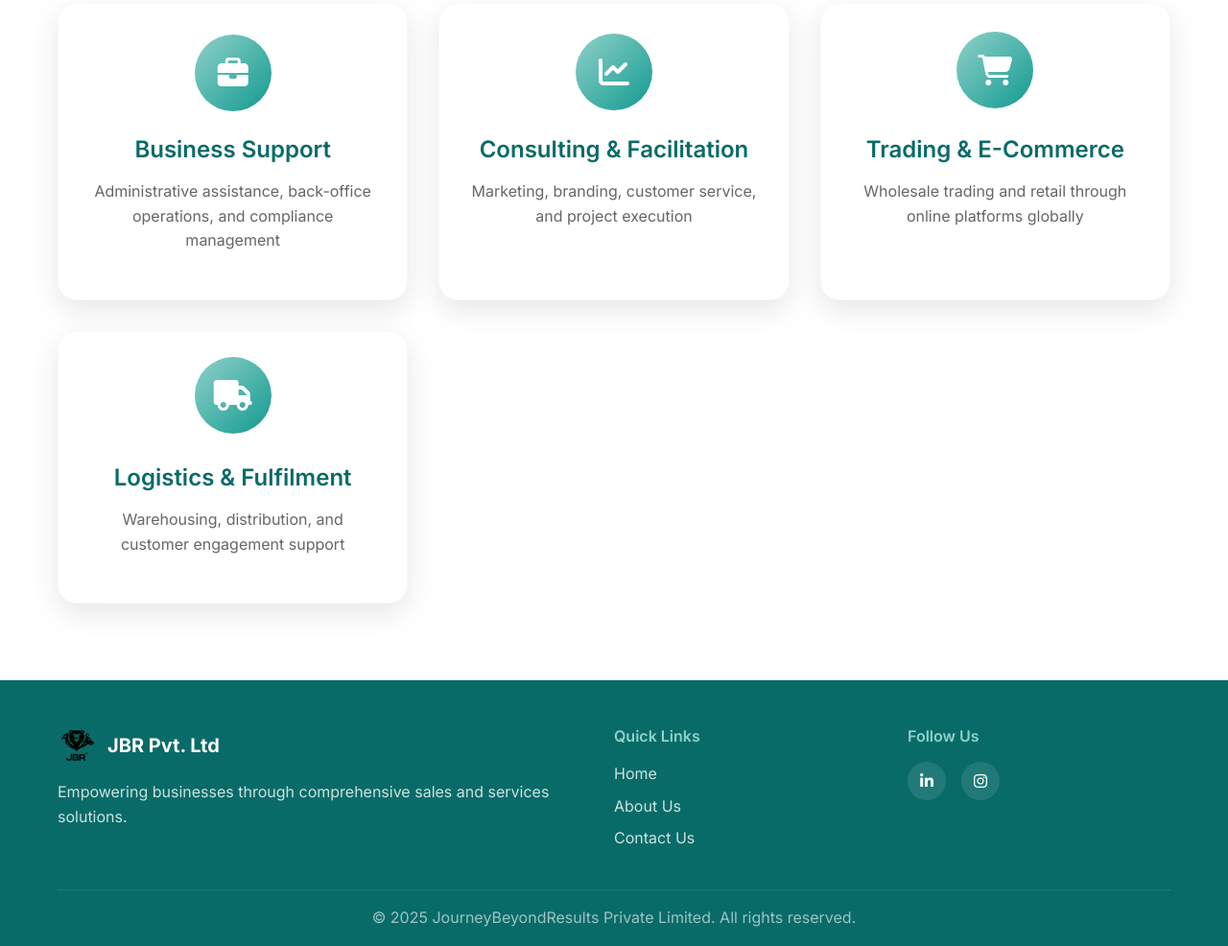
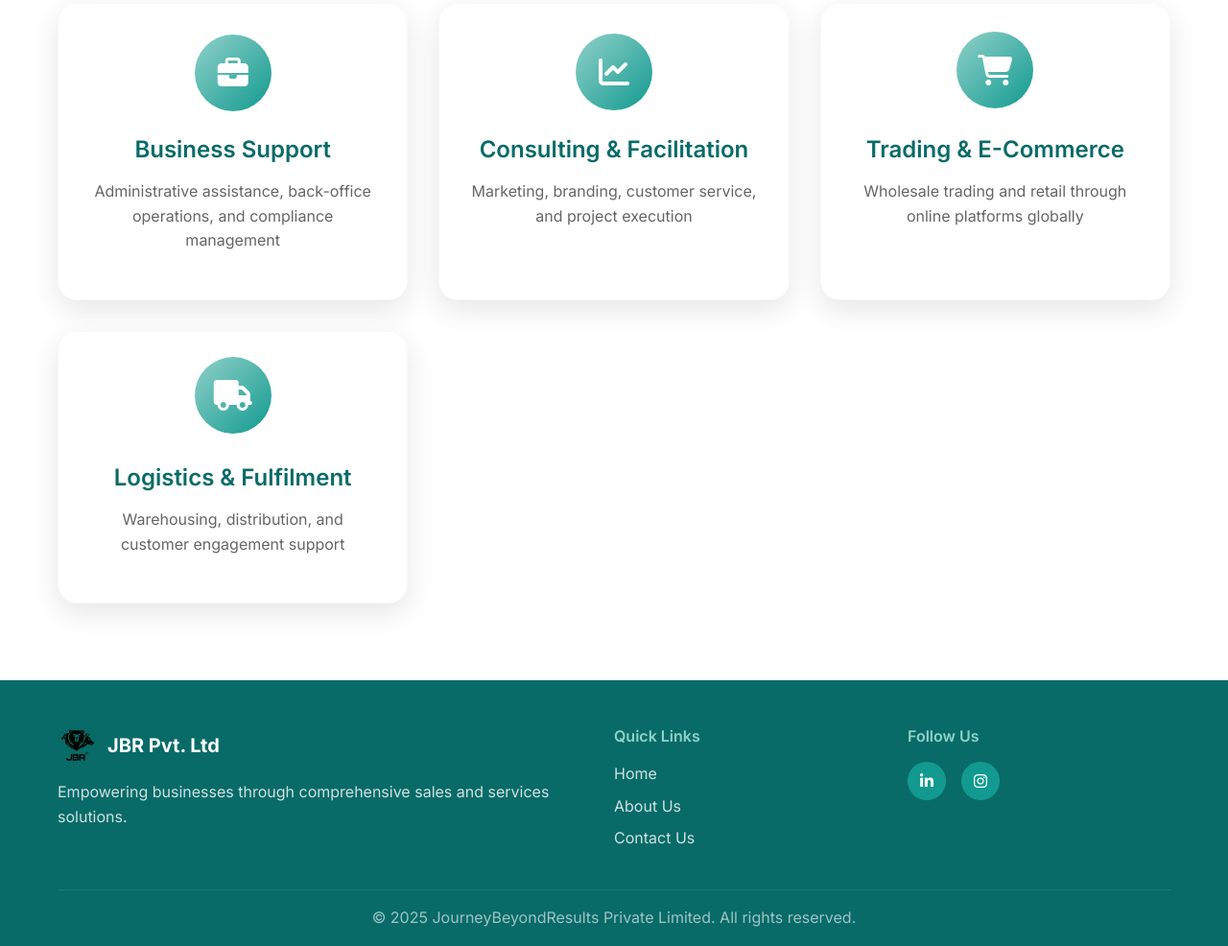
Before and after one commit to R-cyber-SRR/JBR-PVT.-LTD., a website: page jbr-website/index.html in a window 1280 px wide. Shown: the part 977-1963 px from the top of the page at 96% size. Drawn offline with nearby package versions, Linux system fonts and the light colour scheme.

Commit message:
minor css edits

```diff
--- a/jbr-website/css/styles.css
+++ b/jbr-website/css/styles.css
@@ -916,7 +916,7 @@ p {
 .social-link {
     width: 40px;
     height: 40px;
-    background: rgba(255, 255, 255, 0.1);
+    background: #129a90;
     color: var(--white);
     display: flex;
     align-items: center;
```
